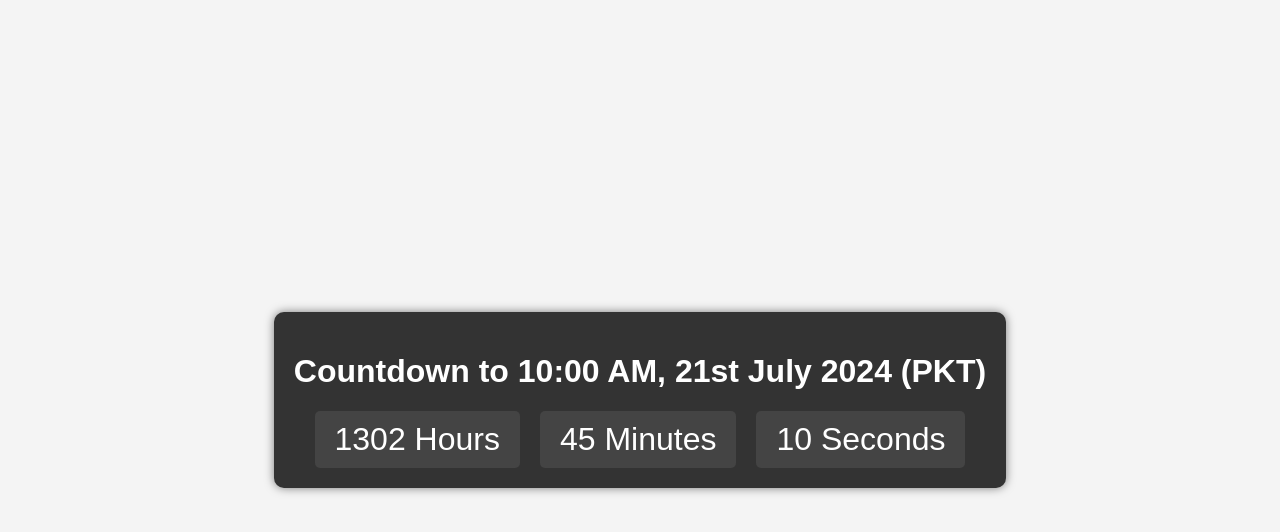
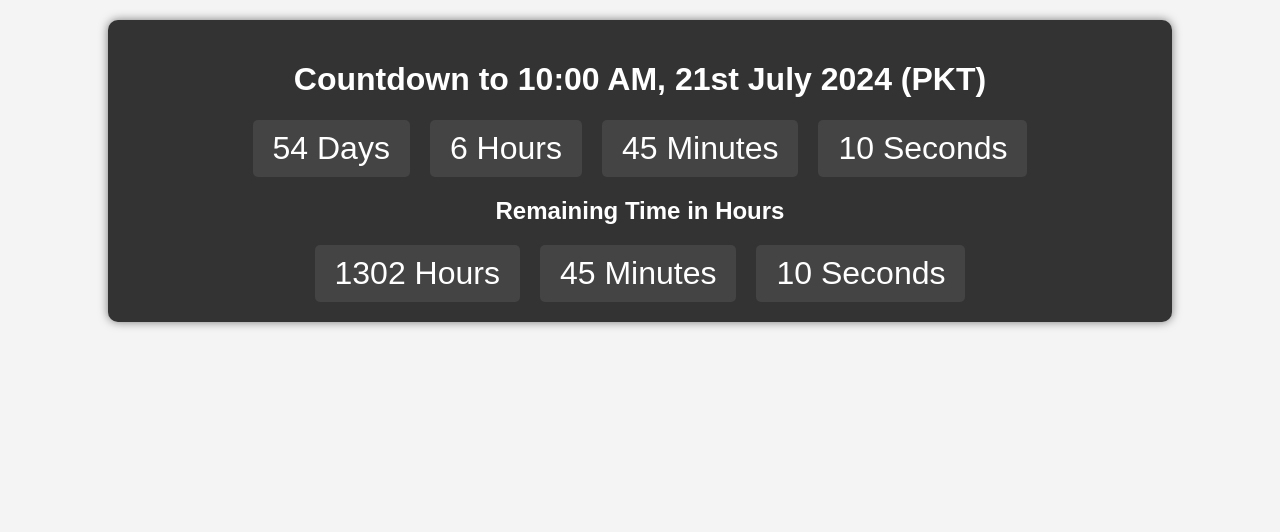
Before and after one commit to Ahmad-Mahboob/Exam_Ending, a plain HTML site: page index.html in a window 1280 px wide. Drawn offline with Linux system fonts and the light colour scheme.

Commit message:
Update index.html

```diff
--- a/index.html
+++ b/index.html
@@ -4,17 +4,118 @@
     <meta charset="UTF-8">
     <meta name="viewport" content="width=device-width, initial-scale=1.0">
     <title>Countdown Timer</title>
-    <link rel="stylesheet" href="styles.css">
+    <style>
+        body {
+            font-family: Arial, sans-serif;
+            display: flex;
+            flex-direction: column;
+            align-items: center;
+            margin: 0;
+            background-color: #f4f4f4;
+        }
+
+        #timer {
+            text-align: center;
+            background: #333;
+            color: #fff;
+            padding: 20px;
+            border-radius: 10px;
+            box-shadow: 0 0 10px rgba(0, 0, 0, 0.5);
+            margin-top: 20px;
+            width: 80%;
+        }
+
+        #countdown, #hours-countdown {
+            display: flex;
+            justify-content: center;
+            gap: 20px;
+            font-size: 2em;
+        }
+
+        #countdown div, #hours-countdown div {
+            background: #444;
+            padding: 10px 20px;
+            border-radius: 5px;
+        }
+
+        #experiment {
+            height: 600px;
+            background-color: rgba(57, 77, 13, 0.657);
+            color: rgba(243, 51, 74, 0.736);
+            font-size: larger;
+            padding: 20px;
+            margin-top: 20px;
+            width: 80%;
+        }
+    </style>
 </head>
 <body>
     <div id="timer">
         <h1>Countdown to 10:00 AM, 21st July 2024 (PKT)</h1>
         <div id="countdown">
+            <div><span id="days"></span> Days</div>
             <div><span id="hours"></span> Hours</div>
             <div><span id="minutes"></span> Minutes</div>
             <div><span id="seconds"></span> Seconds</div>
         </div>
+        <h2>Remaining Time in Hours</h2>
+        <div id="hours-countdown">
+            <div><span id="total-hours"></span> Hours</div>
+            <div><span id="hours-minutes"></span> Minutes</div>
+            <div><span id="hours-seconds"></span> Seconds</div>
+        </div>
     </div>
-    <script src="script.js"></script>
+    <!-- <div id="experiment">
+        <h1>Welcome</h1>
+        <p>1-Light a candle. Hold the burning candle over the centre of a bowl. Let the hot wax drip onto the centre of the bowl.</p>
+        <p>2-Place the burning candle on the hot wax in the middle of the bowl. Hold the candle in place for a short time. The candle will stick to the wax in the bowl.</p>
+        <p>3-Take a jug of water. Pour some water carefully into the bowl.</p>
+        <p>4-Place a glass jar over the burning candle. Let the glass rest on the bottom of the bowl.</p>
+        <p>5-Watch the candle, the flame will go out.</p>
+        <p>6-When the flame goes out, the water level inside the glass jar rises. The water is taking the place of the air that the candle has burnt.</p>
+    </div> -->
+    <script>
+        // Set the date we're counting down to
+        var countDownDate = new Date("July 21, 2024 10:00:00").getTime();
+
+        // Update the count down every 1 second
+        var x = setInterval(function() {
+
+            // Get today's date and time
+            var now = new Date().getTime();
+
+            // Find the distance between now and the count down date
+            var distance = countDownDate - now;
+
+            // Time calculations for days, hours, minutes and seconds
+            var days = Math.floor(distance / (1000 * 60 * 60 * 24));
+            var hours = Math.floor((distance % (1000 * 60 * 60 * 24)) / (1000 * 60 * 60));
+            var minutes = Math.floor((distance % (1000 * 60 * 60)) / (1000 * 60));
+            var seconds = Math.floor((distance % (1000 * 60)) / 1000);
+
+            // Time calculations for total hours, minutes and seconds
+            var totalHours = Math.floor(distance / (1000 * 60 * 60));
+            var hoursMinutes = Math.floor((distance % (1000 * 60 * 60)) / (1000 * 60));
+            var hoursSeconds = Math.floor((distance % (1000 * 60)) / 1000);
+
+            // Output the result in an element with id="days", "hours", "minutes", "seconds"
+            document.getElementById("days").innerText = days;
+            document.getElementById("hours").innerText = hours;
+            document.getElementById("minutes").innerText = minutes;
+            document.getElementById("seconds").innerText = seconds;
+
+            // Output the result in an element with id="total-hours", "hours-minutes", "hours-seconds"
+            document.getElementById("total-hours").innerText = totalHours;
+            document.getElementById("hours-minutes").innerText = hoursMinutes;
+            document.getElementById("hours-seconds").innerText = hoursSeconds;
+
+            // If the count down is finished, write some text
+            if (distance < 0) {
+                clearInterval(x);
+                document.getElementById("countdown").innerHTML = "EXPIRED";
+                document.getElementById("hours-countdown").innerHTML = "EXPIRED";
+            }
+        }, 1000);
+    </script>
 </body>
 </html>
```
